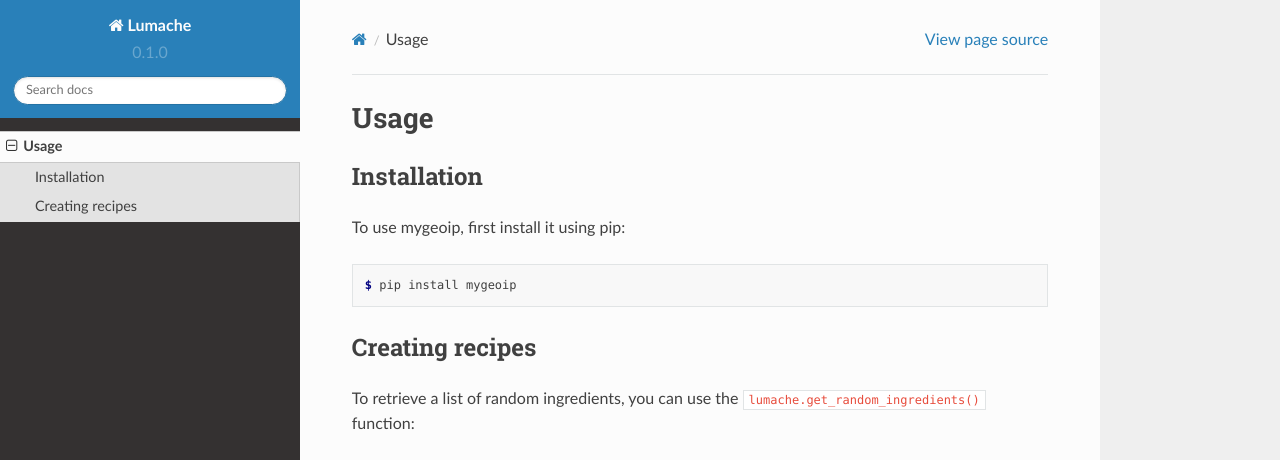
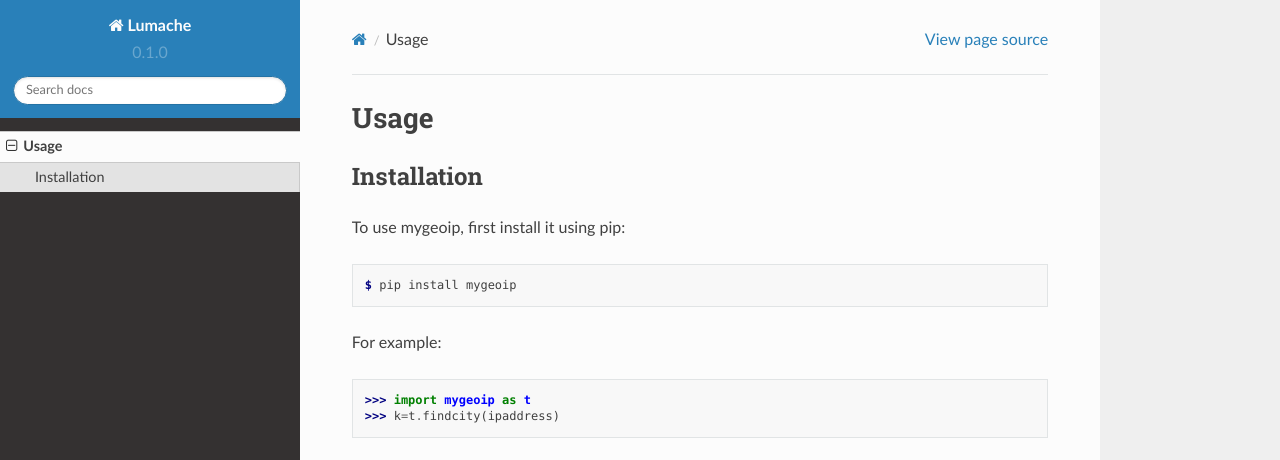
Before and after one commit to Deadshot0x7/mygeoip, a Sphinx documentation site: the page built from docs/source/usage.rst, in a window 1280 px wide and 1095 px high. Shown: the top 460 px of the window. Built offline with Sphinx 7.4.7 and the Read the Docs theme 2.0.0, drawn with Linux system fonts in a browser that asks for light colours; some of the changed text lies outside the part shown; grey boxes are pictures that could not be loaded.

Commit message:
Update usage.rst

```diff
--- a/docs/source/usage.rst
+++ b/docs/source/usage.rst
@@ -12,22 +12,8 @@
 
     $ pip install mygeoip
 
-Creating recipes
-----------------
-
-To retrieve a list of random ingredients,
-you can use the ``lumache.get_random_ingredients()`` function:
-
-.. autofunction:: lumache.get_random_ingredients
-
-The ``kind`` parameter should be either ``"meat"``, ``"fish"``,
-or ``"veggies"``. Otherwise, :py:func:`lumache.get_random_ingredients`
-will raise an exception.
-
-.. autoexception:: lumache.InvalidKindError
 
 For example:
 
->>> import lumache
->>> lumache.get_random_ingredients()
-['shells', 'gorgonzola', 'parsley']
+>>> import mygeoip as t
+>>> k=t.findcity(ipaddress)
```
